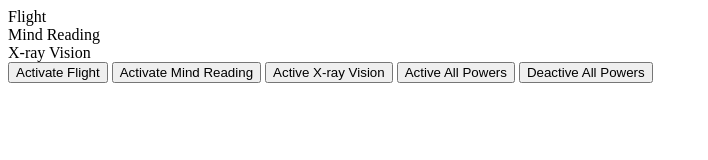
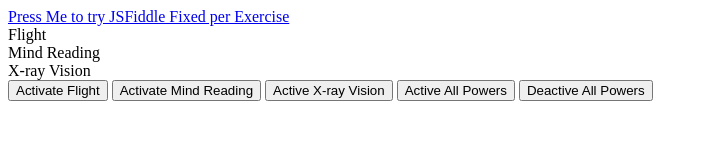
Before and after one commit to CashewRose/EventHandlers, a plain HTML site: page index.html in a window 1280 px wide. Shown: the whole page, without its empty margins (0-708 px from the left). Drawn offline with Linux system fonts and the light colour scheme.

Commit message:
Link made to send to fiddle page

```diff
--- a/index.html
+++ b/index.html
@@ -6,7 +6,7 @@
 </head>
 
 <body>
-  <a href="./jsFiddle.html"></a>
+  <a href="./jsFiddle.html">Press Me to try JSFiddle Fixed per Exercise</a>
 
   <article id="powerList">
     <section id="flight" class="power disabled">
```
